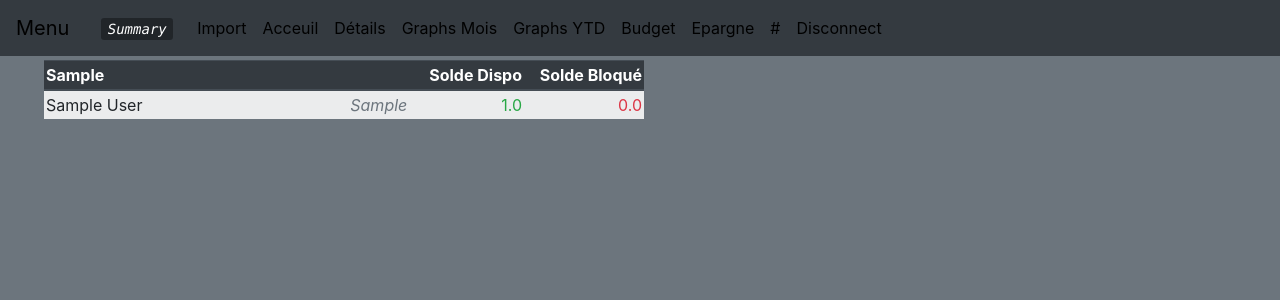
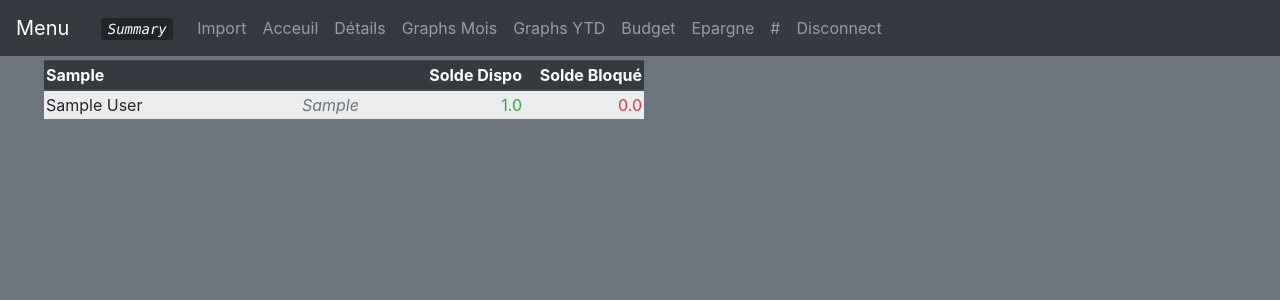
Before and after one commit to terman37/Django-Website, a Django app: page / in a window 1280 px wide. Shown: the top 300 px of the page. Run offline with Django 3.2, Linux system fonts and the light colour scheme; tables that the repository leaves empty hold one stand-in row (values such as "Sample post"); some libraries are stand-ins or nearby versions.

Commit message:
Update summary.css

```diff
--- a/myproject/cpts/static/cpts/css/summary.css
+++ b/myproject/cpts/static/cpts/css/summary.css
@@ -23,17 +23,9 @@ article{
 }
 
 #PAGE td:first-child{
-  width:50%;
+  width:40%;
 }
 
 #PAGE td:last-child{
   width:20%;
 }
-
-#PAGE a:link{
-  color: black;
-}
-
-#PAGE a:visited{
-  color: black;
-}
```
